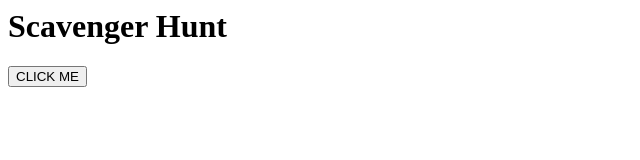
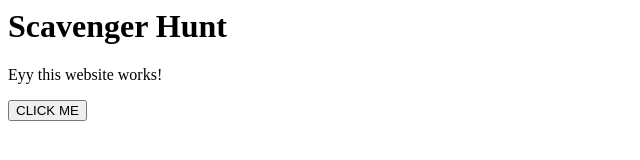
Before and after one commit to Arzete/Scavhunt, a plain HTML site: page index.html in a window 1280 px wide. Shown: the whole page, without its empty margins (0-640 px from the left). Drawn offline with Linux system fonts and the light colour scheme.

Commit message:
Update index.html

```diff
--- a/index.html
+++ b/index.html
@@ -3,6 +3,7 @@
 <body>
 
 <h1>Scavenger Hunt</h1>
+<p>Eyy this website works!</p>
 <button onclick="myFunction()">CLICK ME</button>
 <script>
 function myFunction() {
```
